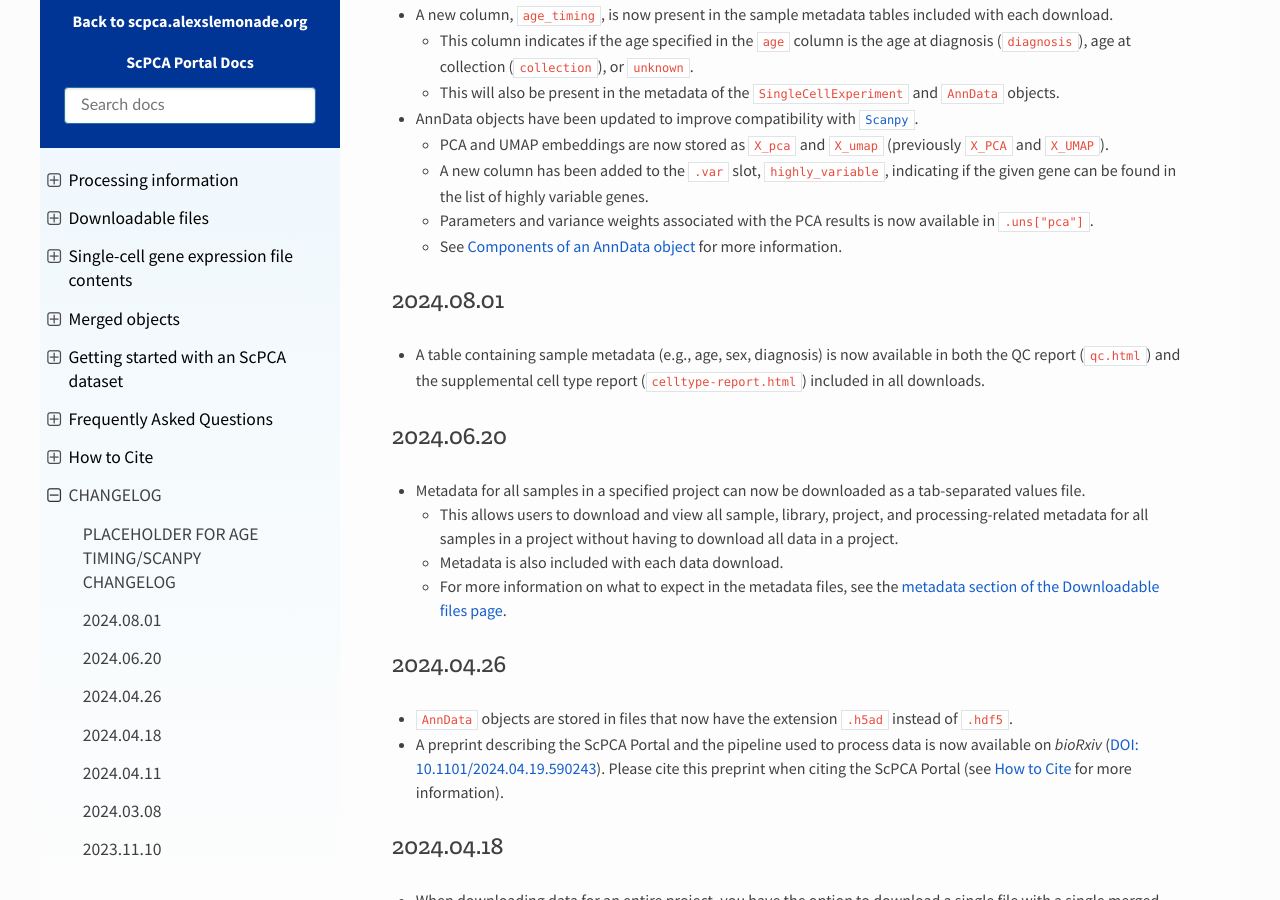
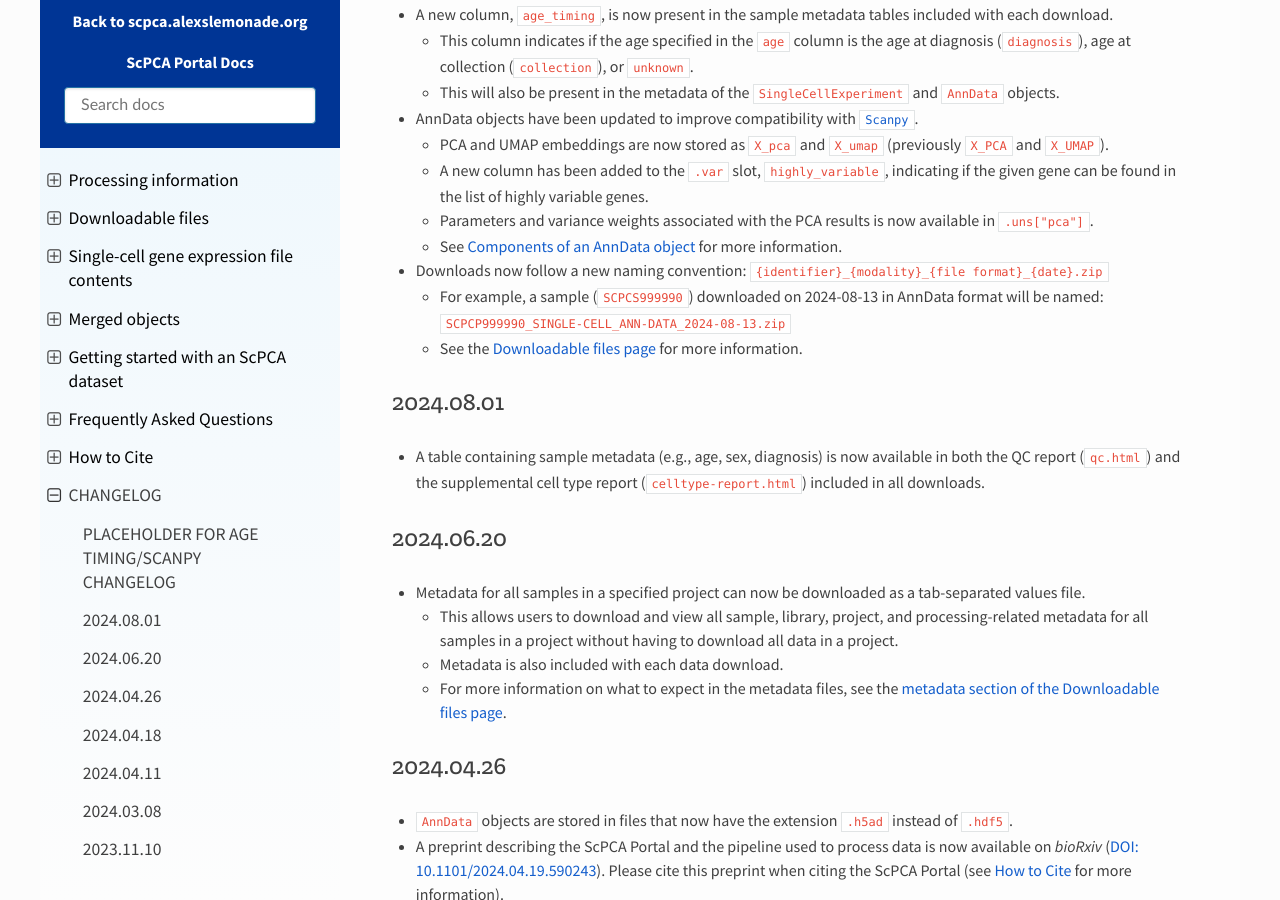
Before and after one commit to DongzeHE/scpca-docs, a Sphinx documentation site: the page built from docs/CHANGELOG.md, in a window 1280 px wide and 900 px high, scrolled down 518 px. Built offline with Sphinx 7.4.7 and the Read the Docs theme 2.0.0, drawn with Linux system fonts in a browser that asks for light colours.

Commit message:
Add section in recent CHANGELOG entry about new download naming

```diff
--- a/docs/CHANGELOG.md
+++ b/docs/CHANGELOG.md
@@ -17,12 +17,14 @@ For more information about `AlexsLemonade/scpca-nf` versions, please see [the re
 * A new column, `age_timing`, is now present in the sample metadata tables included with each download.
   * This column indicates if the age specified in the `age` column is the age at diagnosis (`diagnosis`), age at collection (`collection`), or `unknown`.
   * This will also be present in the metadata of the `SingleCellExperiment` and `AnnData` objects.
-
 * AnnData objects have been updated to improve compatibility with [`Scanpy`](https://scanpy.readthedocs.io/en/stable/).
   * PCA and UMAP embeddings are now stored as `X_pca` and `X_umap` (previously `X_PCA` and `X_UMAP`).
   * A new column has been added to the `.var` slot, `highly_variable`, indicating if the given gene can be found in the list of highly variable genes.
   * Parameters and variance weights associated with the PCA results is now available in `.uns["pca"]`.
   * See {ref}`Components of an AnnData object<sce_file_contents:Components of an anndata object>` for more information.
+* Downloads now follow a new naming convention: `{identifier}_{modality}_{file format}_{date}.zip`
+  * For example, a sample (`SCPCS999990`) downloaded on 2024-08-13 in AnnData format will be named: `SCPCP999990_SINGLE-CELL_ANN-DATA_2024-08-13.zip`
+  * See the {ref}`Downloadable files page <download_files:downloadable files>` for more information.
 
 ## 2024.08.01
 
```
